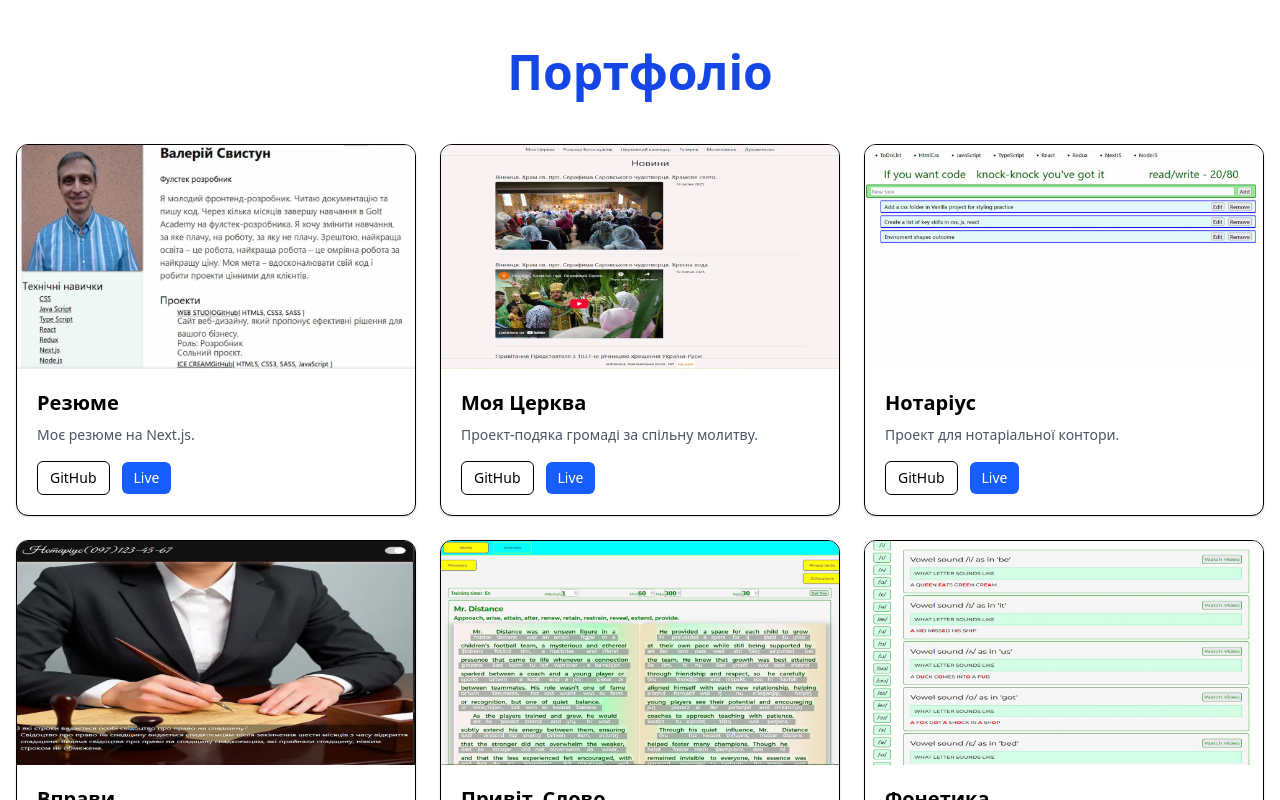
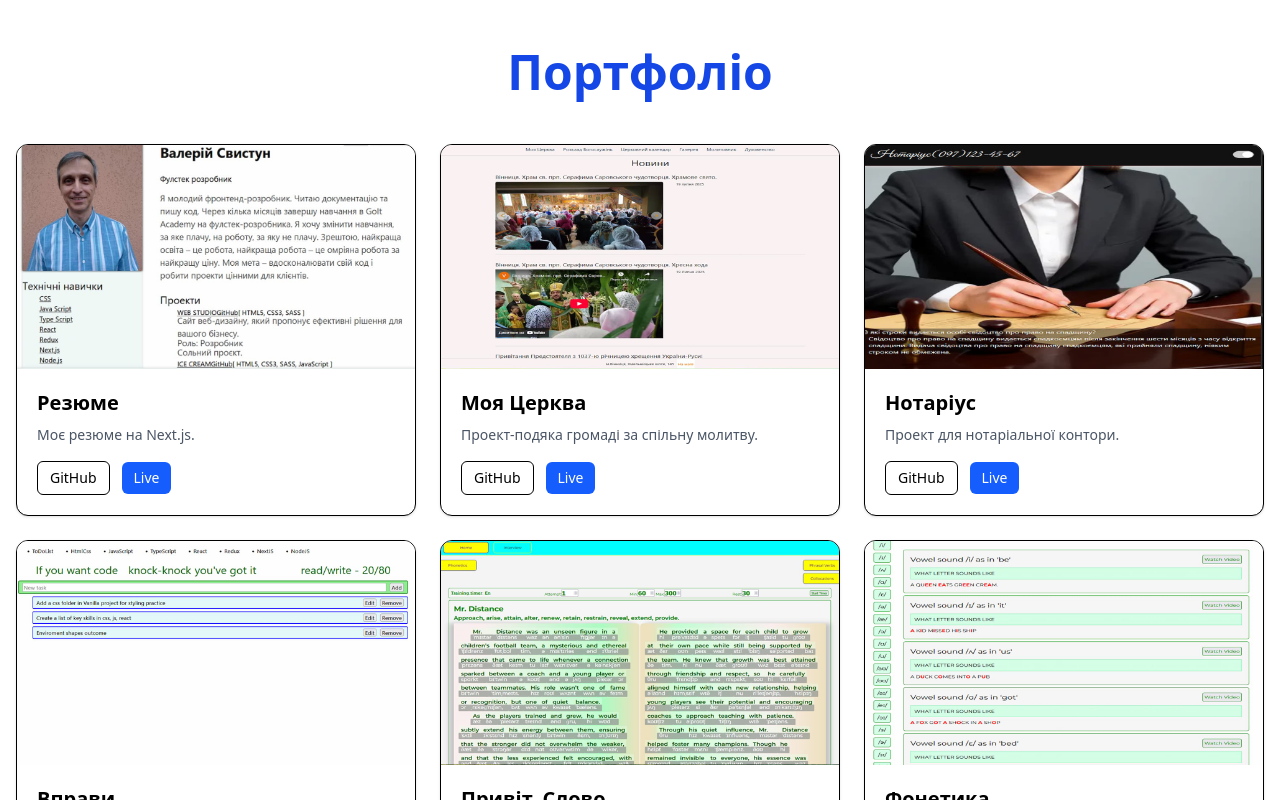
Before and after one commit to ValeriyVinn/valeriy-portfolio, a Next.js app: page / in a window 1280 px wide. Shown: the top 800 px of the page. Built offline with nearby package versions, Linux system fonts and the light colour scheme.

Commit message:
fix: proper image for project 3 and 4

```diff
--- a/src/app/page.tsx
+++ b/src/app/page.tsx
@@ -33,7 +33,7 @@ export default function Home() {
       id: "project-3",
       title: "Нотаріус",
       description: "Проект для нотаріальної контори.",
-      image: "/images/project-4.jpg",
+      image: "/images/project-3.jpg",
       github: "#",
       live: "https://notary-five.vercel.app/",
     },
@@ -43,7 +43,7 @@ export default function Home() {
       title: "Вправи",
       description:
         "Пет-проект для фулстек-практики: фронтенд (React on Github) + бекенд (Node.js, Express on Render).",
-      image: "/images/project-3.jpg",
+      image: "/images/project-4.jpg",
       github: "https://github.com/ValeriyVinn/exercises",
       live: "https://valeriyvinn.github.io/exercises/",
     },
```
